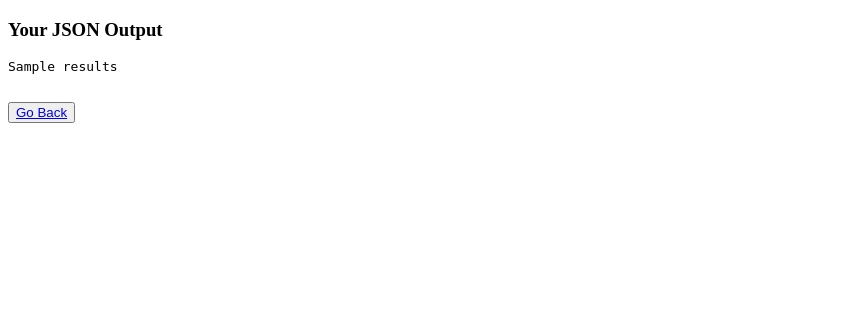
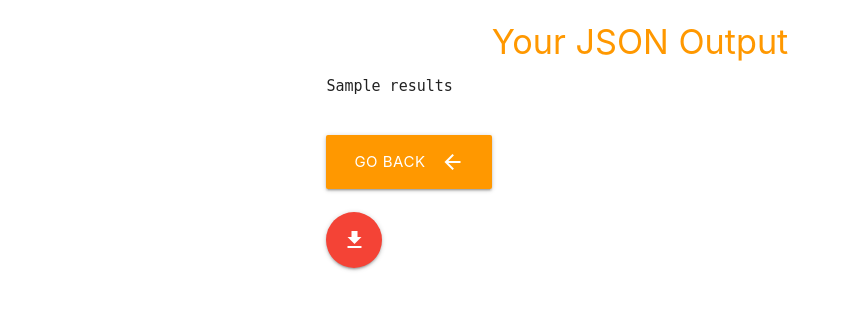
Before and after one commit to shan-96/FTL_DjangoApp, a Django app: template ftl_site/ftl_app/templates/ftl_app/results.html in a window 1280 px wide. Shown: the top 310 px of the page, without its empty margins (0-842 px from the left). Run offline with Django 3.2, Linux system fonts and the light colour scheme; the template is opened without the code that fills it: most values are stand-ins (such as "Sample title", 1, 10 or a date in 2020).

Commit message:
added style

```diff
--- a/ftl_site/ftl_app/templates/ftl_app/results.html
+++ b/ftl_site/ftl_app/templates/ftl_app/results.html
@@ -1,16 +1,36 @@
 <!DOCTYPE html>
 <html lang="en">
 <head>
-    <meta charset="UTF-8">
+    {% load static %}
     <title>Results</title>
+    <link href="https://fonts.googleapis.com/icon?family=Material+Icons" rel="stylesheet">
+    <link type="text/css" rel="stylesheet" href="{% static 'ftl_app/css/materialize.min.css' %}"
+          media="screen,projection"/>
+    <!--Let browser know website is optimized for mobile-->
+    <meta name="viewport" content="width=device-width, initial-scale=1.0"/>
 </head>
 <body>
-<div>
-<h3>Your JSON Output</h3>
+<div class="container">
+    <h4 class="header center orange-text">Your JSON Output</h4>
+    <div class="container">
     <pre>
 {{ results }}
     </pre>
-    <button><a href="{% url 'ftl_app:index' %}">Go Back</a></button>
+        <div class="row">
+            <div>
+                <a href="{% url 'ftl_app:index' %}" class="btn-large waves-effect waves-light orange">Go
+                    Back
+                    <i class="material-icons right">arrow_back</i>
+                </a>
+            </div>
+            <br>
+            <div>
+                <a class="btn-floating btn-large waves-effect waves-light red"><i
+                        class="material-icons">file_download</i></a>
+            </div>
+        </div>
+    </div>
 </div>
+<script type="text/javascript" src="{% static 'ftl_app/js/materialize.min.js' %}"></script>
 </body>
 </html>
```
Also changed, not shown: ftl_site/ftl_app/views.py (+3 -6 lines).
